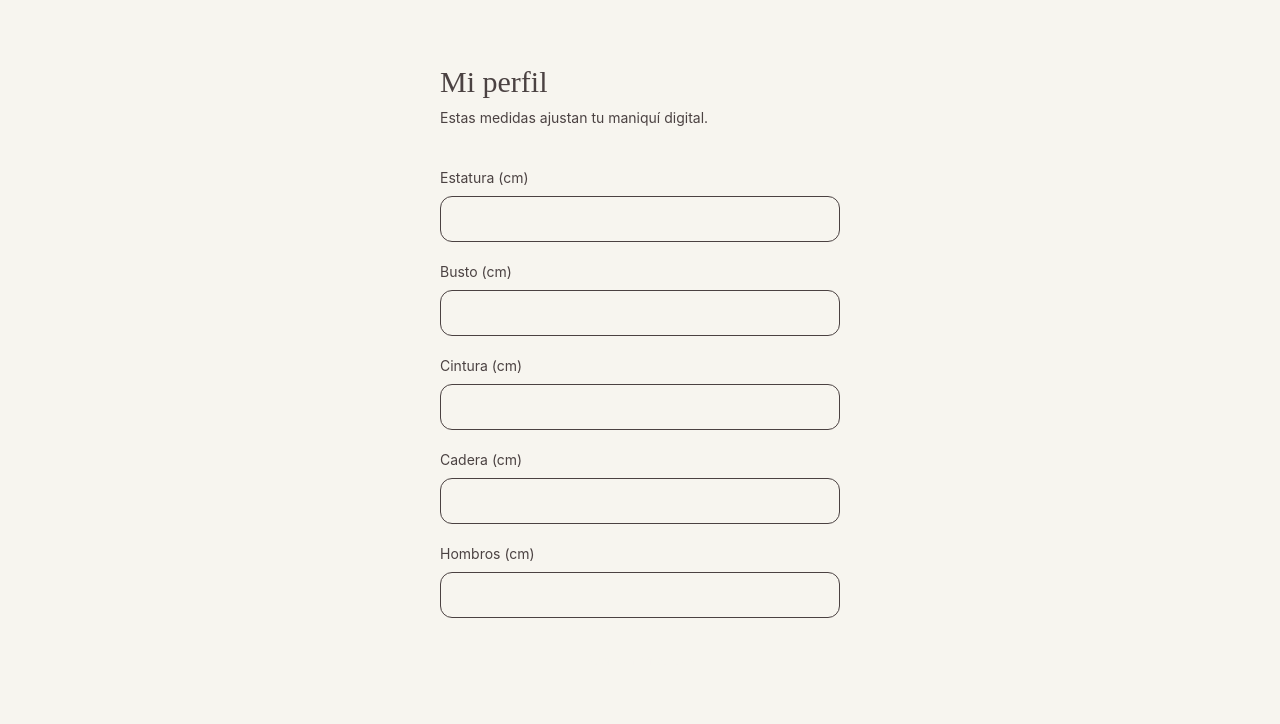
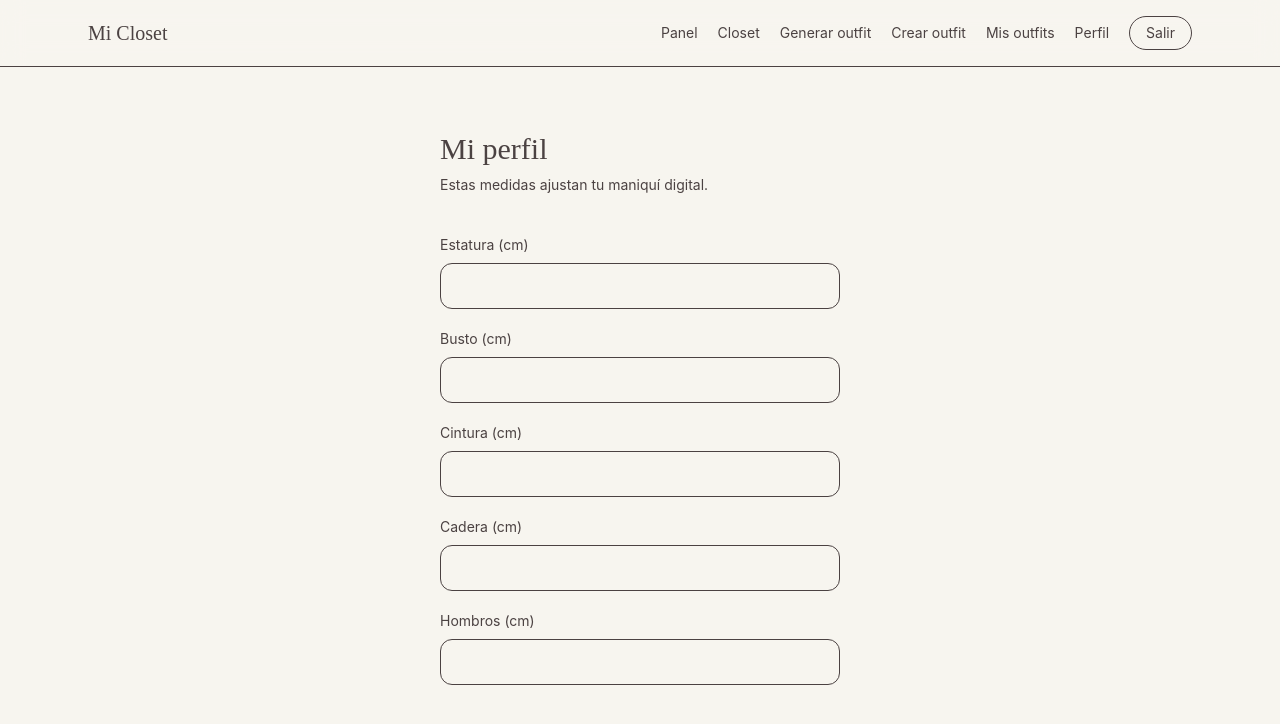
Before and after one commit to Aribeth14/Mi_closet, a React app in the folder frontend/: page /perfil in a window 1280 px wide. Shown: the top 724 px of the page. Built offline with nearby package versions, Linux system fonts and the light colour scheme; no server answers; sample sign-in values are in the browser's storage; the HTML template or start-up script is replaced by a standard one.

Commit message:
Sprint 7: dashboard pulido

```diff
--- a/frontend/src/App.jsx
+++ b/frontend/src/App.jsx
@@ -1,4 +1,8 @@
 import { Routes, Route } from 'react-router-dom'
+import ProtectedRoute from './components/ProtectedRoute'
+import Layout from './components/Layout'
+
+import Landing from './pages/Landing'
 import Login from './pages/Login'
 import Dashboard from './pages/Dashboard'
 import Closet from './pages/Closet'
@@ -8,19 +12,19 @@ import MisOutfits from './pages/MisOutfits'
 import GenerarOutfit from './pages/GenerarOutfit'
 import Perfil from './pages/Perfil'
 
-
 export default function App() {
   return (
     <Routes>
-      <Route path="/" element={<Login />} />
-      <Route path="/dashboard" element={<Dashboard />} />
-      <Route path="/closet" element={<Closet />} />
-      <Route path="/closet/nueva" element={<NuevaPrenda />} />
-      <Route path="/crear-outfit" element={<CrearOutfit />} />
-      <Route path="/mis-outfits" element={<MisOutfits />} />
-      <Route path="/generar-outfit" element={<GenerarOutfit />} />
-      <Route path="/perfil" element={<Perfil />} />
+      <Route path="/" element={<Landing />} />
+      <Route path="/login" element={<Login />} />
+
+      <Route path="/dashboard" element={<ProtectedRoute><Layout><Dashboard /></Layout></ProtectedRoute>} />
+      <Route path="/closet" element={<ProtectedRoute><Layout><Closet /></Layout></ProtectedRoute>} />
+      <Route path="/closet/nueva" element={<ProtectedRoute><Layout><NuevaPrenda /></Layout></ProtectedRoute>} />
+      <Route path="/crear-outfit" element={<ProtectedRoute><Layout><CrearOutfit /></Layout></ProtectedRoute>} />
+      <Route path="/mis-outfits" element={<ProtectedRoute><Layout><MisOutfits /></Layout></ProtectedRoute>} />
+      <Route path="/generar-outfit" element={<ProtectedRoute><Layout><GenerarOutfit /></Layout></ProtectedRoute>} />
+      <Route path="/perfil" element={<ProtectedRoute><Layout><Perfil /></Layout></ProtectedRoute>} />
     </Routes>
-
   )
 }
--- /dev/null
+++ b/frontend/src/components/Layout.jsx
@@ -0,0 +1,10 @@
+import Navbar from './Navbar'
+
+export default function Layout({ children }) {
+  return (
+    <div className="min-h-screen flex flex-col">
+      <Navbar />
+      <main className="flex-1">{children}</main>
+    </div>
+  )
+}
--- /dev/null
+++ b/frontend/src/components/Navbar.jsx
@@ -0,0 +1,61 @@
+import { Link, useNavigate } from 'react-router-dom'
+import { useAuthStore } from '../store/useAuthStore'
+
+const ENLACES = [
+  { to: '/dashboard', label: 'Panel' },
+  { to: '/closet', label: 'Closet' },
+  { to: '/generar-outfit', label: 'Generar outfit' },
+  { to: '/crear-outfit', label: 'Crear outfit' },
+  { to: '/mis-outfits', label: 'Mis outfits' },
+  { to: '/perfil', label: 'Perfil' }
+]
+
+export default function Navbar() {
+  const logout = useAuthStore((s) => s.logout)
+  const navigate = useNavigate()
+
+  const handleLogout = () => {
+    logout()
+    navigate('/')
+  }
+
+  return (
+    <header
+      className="sticky top-0 z-50 border-b backdrop-blur-md"
+      style={{
+        borderColor: 'var(--color-border)',
+        backgroundColor: 'color-mix(in srgb, var(--color-bg) 88%, transparent)'
+      }}
+    >
+      <nav className="max-w-6xl mx-auto flex items-center justify-between px-6 py-4 gap-4 overflow-x-auto">
+        <Link
+          to="/dashboard"
+          className="text-xl shrink-0"
+          style={{ fontFamily: 'var(--font-display)', color: 'var(--color-text)' }}
+        >
+          Mi Closet
+        </Link>
+
+        <div className="flex items-center gap-5 text-sm shrink-0">
+          {ENLACES.map((e) => (
+            <Link
+              key={e.to}
+              to={e.to}
+              className="hover:opacity-70 transition-opacity whitespace-nowrap"
+              style={{ color: 'var(--color-text-secondary)' }}
+            >
+              {e.label}
+            </Link>
+          ))}
+          <button
+            onClick={handleLogout}
+            className="px-4 py-1.5 rounded-full border text-sm whitespace-nowrap"
+            style={{ borderColor: 'var(--color-border)', color: 'var(--color-text)' }}
+          >
+            Salir
+          </button>
+        </div>
+      </nav>
+    </header>
+  )
+}
--- /dev/null
+++ b/frontend/src/components/ProtectedRoute.jsx
@@ -0,0 +1,12 @@
+import { Navigate } from 'react-router-dom'
+import { useAuthStore } from '../store/useAuthStore'
+
+export default function ProtectedRoute({ children }) {
+  const isAuthenticated = useAuthStore((s) => s.isAuthenticated)
+
+  if (!isAuthenticated) {
+    return <Navigate to="/login" replace />
+  }
+
+  return children
+}
--- /dev/null
+++ b/frontend/src/pages/Landing.jsx
@@ -0,0 +1,45 @@
+import { Link } from 'react-router-dom'
+
+export default function Landing() {
+  return (
+    <div className="max-w-4xl mx-auto px-6 py-24">
+      <p className="text-sm uppercase tracking-[0.2em] mb-6" style={{ color: 'var(--color-brown)' }}>
+        Proyecto personal
+      </p>
+
+      <h1 className="text-5xl md:text-6xl leading-tight mb-8 font-light" style={{ color: 'var(--color-text)' }}>
+        Vestirme cada día,
+        <br />
+        sin pensarlo dos veces.
+      </h1>
+
+      <p className="text-lg leading-relaxed max-w-2xl mb-6" style={{ color: 'var(--color-text-secondary)' }}>
+        Mi Closet nació de una pregunta que me repito casi todas las mañanas: ¿qué me pongo hoy?
+        Entre la ropa que tengo, las combinaciones que olvido y el tiempo que se va pensándolo,
+        decidí construir un espacio propio donde organizar mis prendas, armar outfits y verlos
+        antes de decidir.
+      </p>
+
+      <Link
+        to="/login"
+        className="inline-block px-8 py-3 rounded-full text-sm tracking-wide transition-opacity hover:opacity-90"
+        style={{ backgroundColor: 'var(--color-green)', color: 'var(--color-bg)' }}
+      >
+        Entrar a mi closet
+      </Link>
+
+      <div className="grid grid-cols-1 md:grid-cols-3 gap-8 mt-24 pt-12 border-t" style={{ borderColor: 'var(--color-border)' }}>
+        {[
+          { title: 'Closet digital', text: 'Cada prenda fotografiada, clasificada y siempre a la mano.' },
+          { title: 'Outfits a tu gusto', text: 'Combina o deja que la app te sugiera, con reglas de color.' },
+          { title: 'Vista en flat lay', text: 'Ve tu outfit acomodado como un bodegón, antes de vestirte.' }
+        ].map((item) => (
+          <div key={item.title}>
+            <h3 className="text-xl mb-2" style={{ color: 'var(--color-text)' }}>{item.title}</h3>
+            <p className="text-sm leading-relaxed" style={{ color: 'var(--color-text-secondary)' }}>{item.text}</p>
+          </div>
+        ))}
+      </div>
+    </div>
+  )
+}
```
